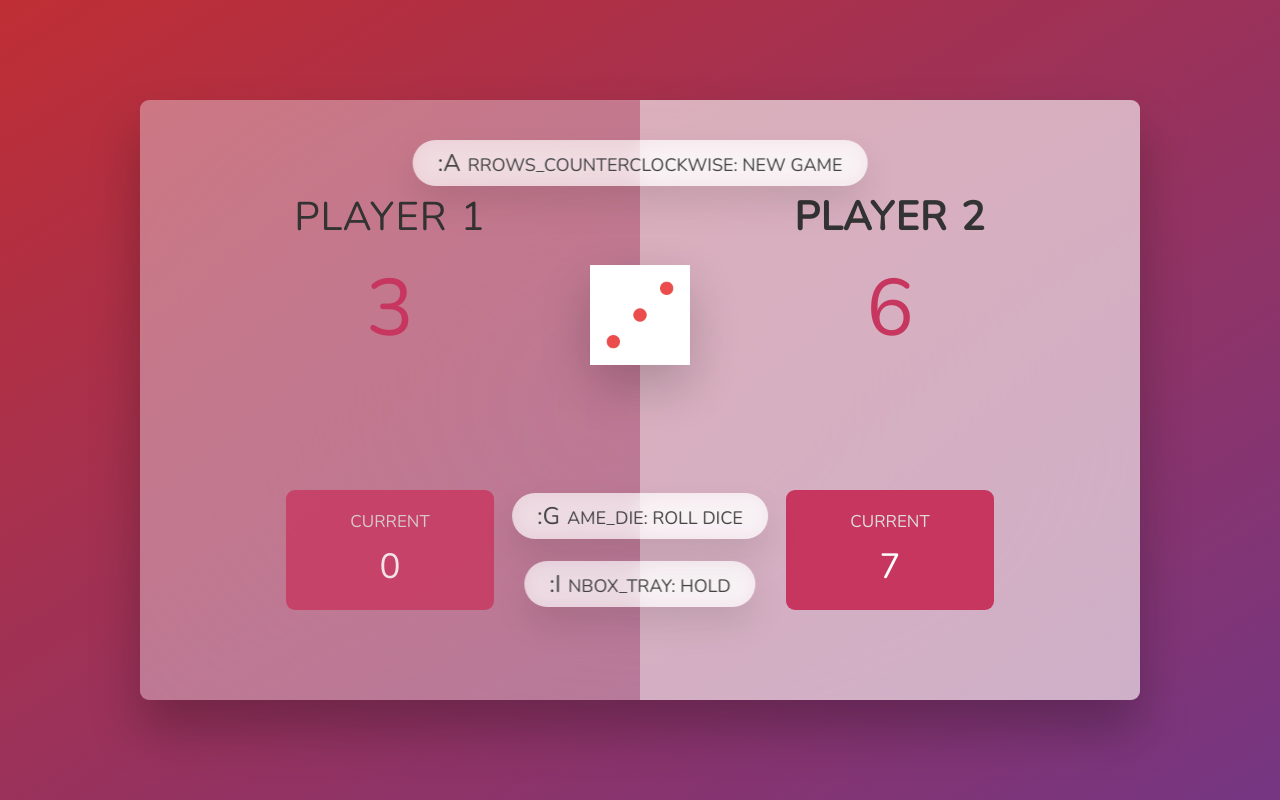
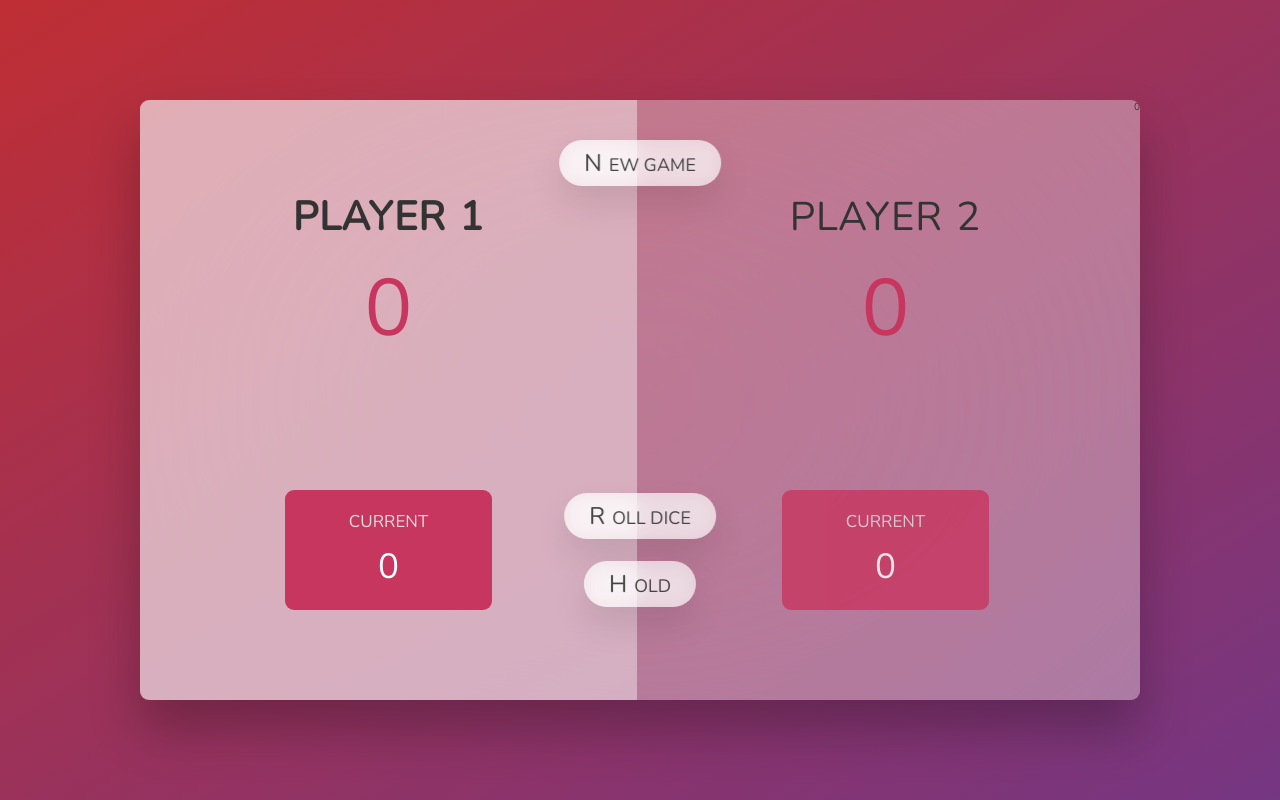
Before and after one commit to nemeljavi/pig-game-react, a React (Create React App) app: page / in a window 1280 px wide. Built offline with nearby package versions, Linux system fonts and the light colour scheme.

Commit message:
eventos funcionando falta evento ganar

```diff
--- a/src/App.js
+++ b/src/App.js
@@ -1,7 +1,6 @@
 import "./App.css";
-import { useState } from "react";
+import { useState, useEffect } from "react";
 import Player from "./Player/Player";
-
 // 1. definir variables de estado usando useState (activePlayer, score, current, diceNumber)
 // 2. definir funciones para manejar los eventos de click (handleNewGame, handleRollDice, handleHold)
 // 3. pasar las variables de estado y las funciones a los componentes Player y Dice
@@ -11,14 +10,45 @@ import Player from "./Player/Player";
 // 6. manejar el cambio de jugador activo cuando se obtiene un 1 al hacer click en el botón Roll dice
 // 7. manejar el cambio de jugador activo cuando se obtiene un 6 al hacer click en el botón Roll dice
 // 8. manejar el cambio de jugador activo cuando se obtiene un número diferente de 1 o 6 al hacer click en el botón Roll dice
-// 9. manejar el cambio de jugador activo cuando se hace click en el botón New game
+// 9. manejar el cambio de jugador activo cuando se hace click en el botón New gamefunction App() {
 
 function App() {
-  const [activePlayer, setActivePlayer] = useState(2);
-  const [score, setScore] = useState([3, 6]);
-  const [current, setCurrent] = useState(7);
-  const [diceNumber, setDiceNumber] = useState(3);
+  const [activePlayer, setActivePlayer] = useState(1);
+  const [score, setScore] = useState([0, 0]);
+  const [current, setCurrent] = useState(0);
+  const [diceNumber, setDiceNumber] = useState(0);
+  const handleHold = () => {
+    setCurrent(0);
+    setActivePlayer(activePlayer === 1 ? 2 : 1);
+    setCurrent(0);
 
+    //para cambiar el score , se debe definir una nueva variable
+    //no modificamos el array,creamos uno nuevo!!!
+
+    const newScore = [...score];
+    newScore[activePlayer - 1] += current;
+    setScore(0);
+  };
+  const handleNewGame = () => {
+    setActivePlayer(1);
+    setScore([0, 0]);
+    setCurrent(0);
+    setDiceNumber(0);
+  };
+
+  const handleRollDice = () => {
+    // const randomNumber = Math.floor(Math.random() * 6) +1
+    // setDiceNumber(randomNumber)
+    setDiceNumber(Math.floor(Math.random() * 6) + 1);
+  };
+
+  useEffect(() => {
+    if (diceNumber === 1) {
+      setActivePlayer((activePlayer) => (activePlayer === 1 ? 2 : 1));
+    } else {
+      setCurrent((current) => current + diceNumber);
+    }
+  }, [diceNumber]);
   return (
     <main>
       <Player
@@ -40,13 +70,16 @@ function App() {
           className="dice"
         />
       )}
-      <button className="btn btn--new">
-        :arrows_counterclockwise: New game
+      <button className="btn btn--new" onClick={handleNewGame}>
+        New game
       </button>
-      <button className="btn btn--roll">:game_die: Roll dice</button>
-      <button className="btn btn--hold">:inbox_tray: Hold</button>
+      <button className="btn btn--roll" onClick={handleRollDice}>
+        Roll Dice
+      </button>
+      <button className="btn btn--hold" onClick={handleHold}>
+        Hold
+      </button>
     </main>
   );
 }
-
 export default App;
```
